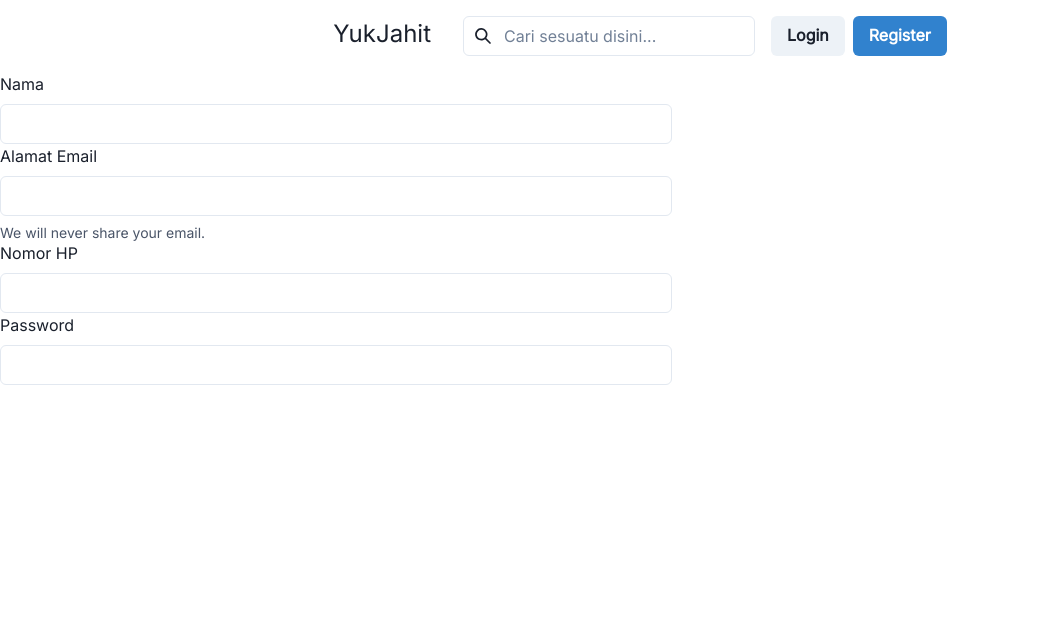
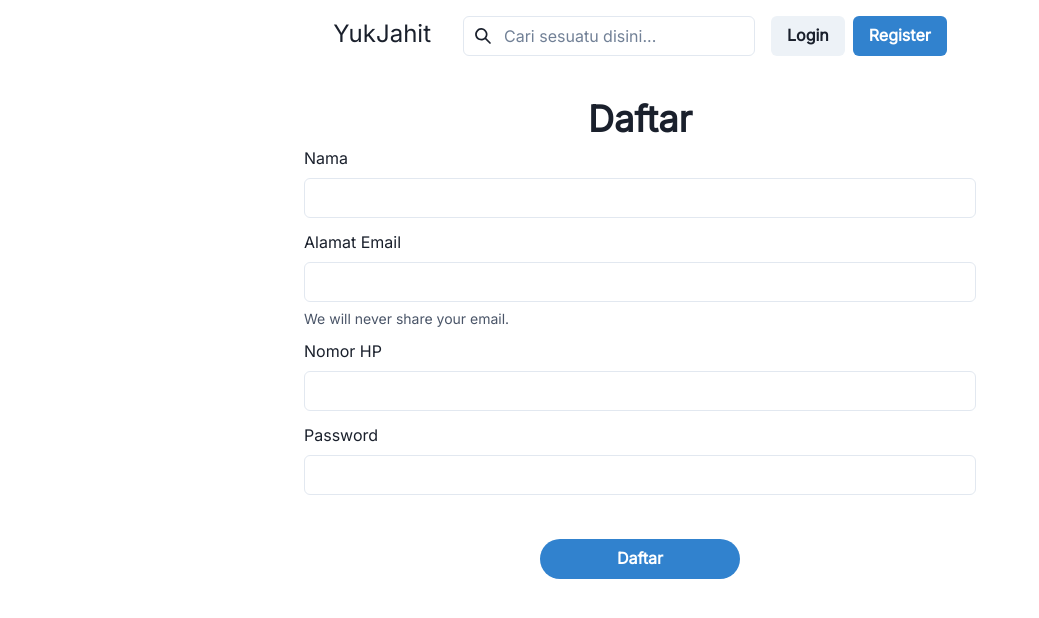
Before and after one commit to damaranshary/yuk-jahit-frontend, a React (Vite) app: page /register in a window 1280 px wide. Shown: the top 618 px of the page, without its empty margins (0-1039 px from the left). Built offline with nearby package versions, Linux system fonts and the light colour scheme.

Commit message:
fix login/register style

```diff
--- a/src/pages/login/index.tsx
+++ b/src/pages/login/index.tsx
@@ -7,8 +7,11 @@ import {
   FormHelperText,
   useToast,
   VStack,
+  Container,
+  Text,
+  Center,
 } from "@chakra-ui/react";
-import { ChangeEvent, FormEvent, useState } from "react";
+import { ChangeEvent, FormEvent, useEffect, useState } from "react";
 
 import { fetchLoginData } from "../../api-call/users";
 import { useNavigate } from "react-router-dom";
@@ -21,6 +24,14 @@ const Login = () => {
 
   const { email, password } = loginData;
   const [isSubmitting, setIsSubmitting] = useState(false);
+  const token = localStorage.getItem("token");
+
+  useEffect(() => {
+    if (token) {
+      // router.push("/");
+      navigate("/");
+    }
+  }, [token]);
 
   const toast = useToast();
   // const router = useRouter();
@@ -68,39 +79,49 @@ const Login = () => {
   };
 
   return (
-    <form onSubmit={handleOnSubmit}>
-      <VStack w={{ base: "sm", md: "lg", lg: "2xl" }} gap={5}>
+    <Container
+      as="form"
+      maxW="xl"
+      centerContent
+      my={5}
+      onSubmit={handleOnSubmit}
+    >
+      <VStack w={{ base: "full", md: "full", lg: "xl" }} gap={3}>
         <FormControl>
-          <FormLabel>Email address</FormLabel>
+          <Center>
+            <Text as="h2" fontSize="4xl" fontWeight="bold" mx="auto">
+              Masuk
+            </Text>
+          </Center>
+          <FormLabel mt={3}>Alamat Email</FormLabel>
           <Input
             type="email"
             name="email"
             value={email}
             onChange={handleOnChange}
           />
-          <FormHelperText>We will never share your email.</FormHelperText>
-          <FormLabel>Password</FormLabel>
+          <FormLabel mt={3}>Password</FormLabel>
           <Input
             type="password"
             name="password"
             value={password}
             onChange={handleOnChange}
           />
+          <Center p={6} mt={3}>
             <Button
               type="submit"
               w={{ base: "full", md: "200px" }}
-            p={6}
-            colorScheme="whatsapp"
-            bg="success"
+              colorScheme="blue"
               borderRadius="30px"
               isLoading={isSubmitting}
               loadingText="Submitting"
             >
-            Submit
+              Masuk
             </Button>
+          </Center>
         </FormControl>
       </VStack>
-    </form>
+    </Container>
   );
 };
 
--- a/src/pages/register/page.tsx
+++ b/src/pages/register/page.tsx
@@ -1,15 +1,19 @@
 "use client";
 import {
   Button,
+  Center,
   FormControl,
   FormLabel,
+  FormHelperText,
   Input,
-  FormHelperText,
+  Text,
   useToast,
   VStack,
+  Container,
 } from "@chakra-ui/react";
-import { ChangeEvent, FormEvent, useState } from "react";
+import { ChangeEvent, FormEvent, useEffect, useState } from "react";
 import { fetchRegisterData } from "../../api-call/users";
+import { useNavigate } from "react-router-dom";
 
 const Register = () => {
   const [registerData, setRegisterData] = useState({
@@ -21,6 +25,15 @@ const Register = () => {
   const [isSubmitting, setIsSubmitted] = useState(false);
 
   const toast = useToast();
+  const navigate = useNavigate();
+
+  const token = localStorage.getItem("token");
+
+  useEffect(() => {
+    if (token) {
+      navigate("/");
+    }
+  }, [token]);
 
   const handleOnChange = (
     e:
@@ -61,9 +74,20 @@ const Register = () => {
   };
 
   return (
-    <form onSubmit={handleOnSubmit}>
+    <Container
+      as="form"
+      maxW="xl"
+      my={5}
+      centerContent
+      onSubmit={handleOnSubmit}
+    >
       <VStack w={{ base: "sm", md: "lg", lg: "2xl" }} gap={5}>
         <FormControl>
+          <Center>
+            <Text as="h2" fontSize="4xl" fontWeight="bold" mx="auto">
+              Daftar
+            </Text>
+          </Center>
           <FormLabel>Nama</FormLabel>
           <Input
             type="text"
@@ -71,7 +95,7 @@ const Register = () => {
             value={registerData.name}
             onChange={handleOnChange}
           />
-          <FormLabel>Alamat Email</FormLabel>
+          <FormLabel mt={3}>Alamat Email</FormLabel>
           <Input
             type="email"
             name="email"
@@ -79,36 +103,35 @@ const Register = () => {
             onChange={handleOnChange}
           />
           <FormHelperText>We will never share your email.</FormHelperText>
-          <FormLabel>Nomor HP</FormLabel>
+          <FormLabel mt={3}>Nomor HP</FormLabel>
           <Input
             type="number"
             name="phone"
             value={registerData.phone}
             onChange={handleOnChange}
           />
-          <FormLabel>Password</FormLabel>
+          <FormLabel mt={3}>Password</FormLabel>
           <Input
             type="password"
             name="password"
             value={registerData.password}
             onChange={handleOnChange}
           />
-
+          <Center p={6} mt={5}>
             <Button
               type="submit"
               w={{ base: "full", md: "200px" }}
-            p={6}
-            colorScheme="whatsapp"
-            bg="success"
+              colorScheme="blue"
               borderRadius="30px"
               isLoading={isSubmitting}
               loadingText="Submitting"
             >
-            Submit
+              Daftar
             </Button>
+          </Center>
         </FormControl>
       </VStack>
-    </form>
+    </Container>
   );
 };
 
```
Lines whose indentation alone changed are shown as unchanged.
